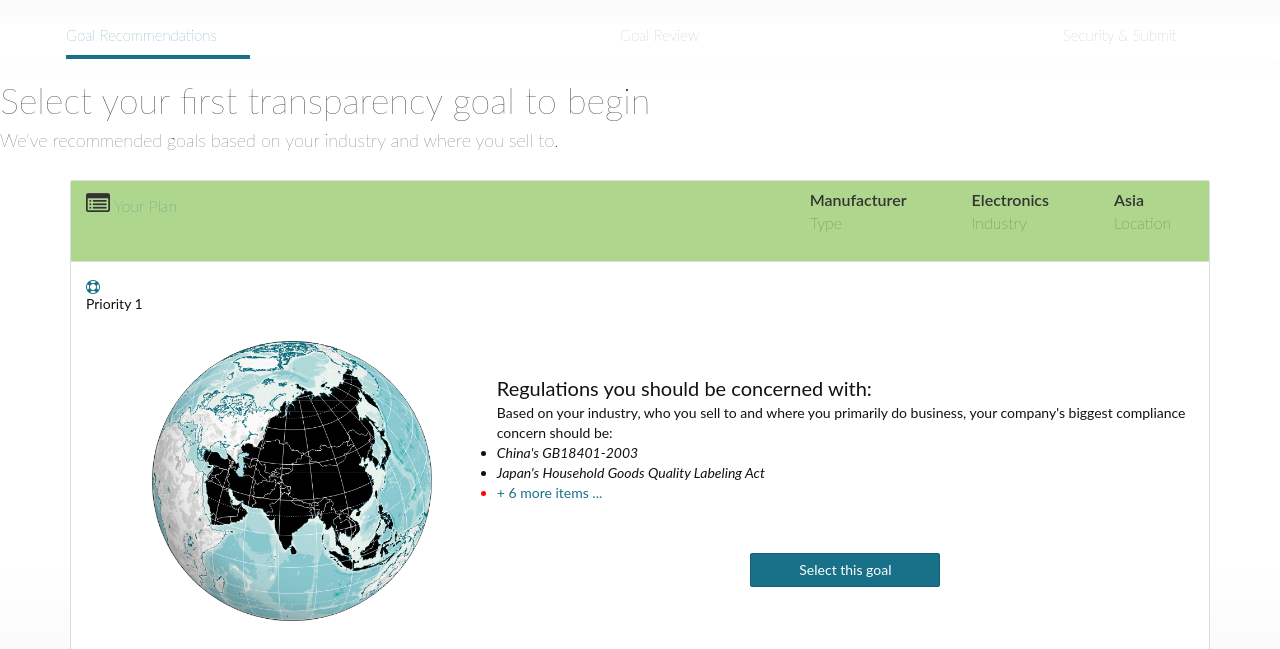
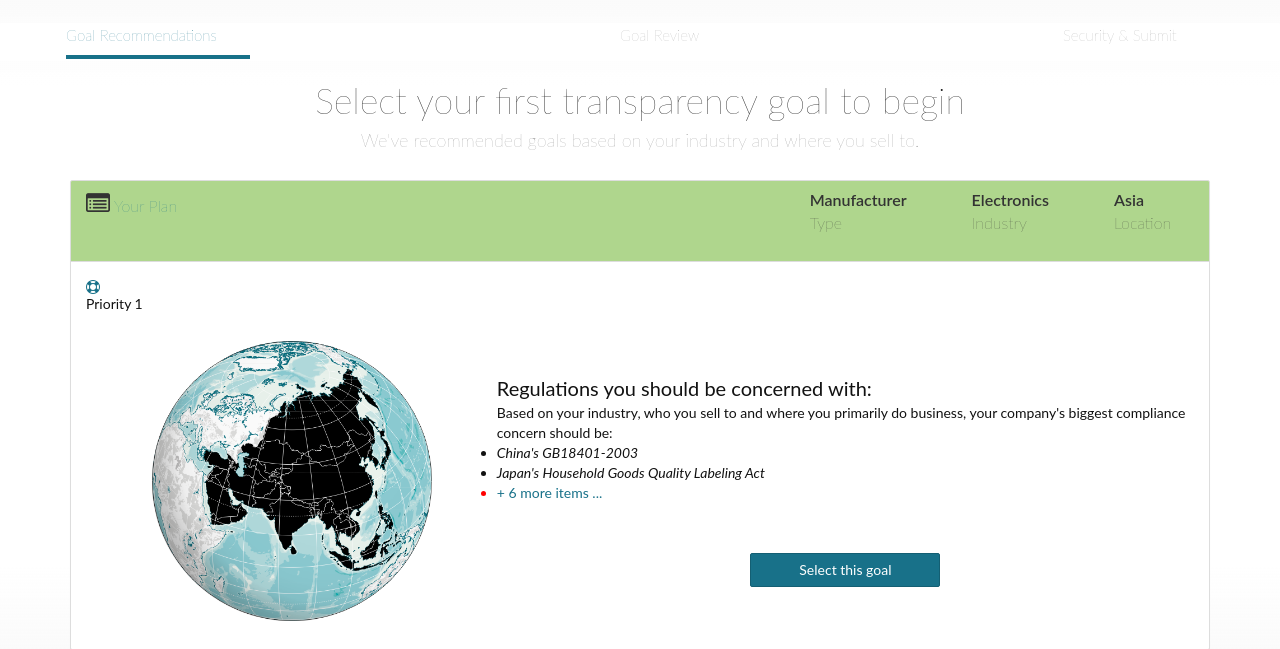
Before and after one commit to JonRichardson/SIProject, a PHP site: page / in a window 1280 px wide. Shown: the part 81-730 px from the top of the page. Run offline with PHP 8.4, Linux system fonts and the light colour scheme; some libraries are stand-ins or nearby versions.

Commit message:
css bug fix

```diff
--- a/test.css
+++ b/test.css
@@ -12,6 +12,17 @@
 .regulations {
   font-size: 20px;
 }
+
+/* This is for the headings h1 and h4 */
+.headingh1 {
+  text-align: center;
+}
+
+.headingh4 {
+  text-align: center;
+  color: grey;
+}
+
 /* This is for the custom progress bar */
 .progress {
   background: #ffffff;
```
